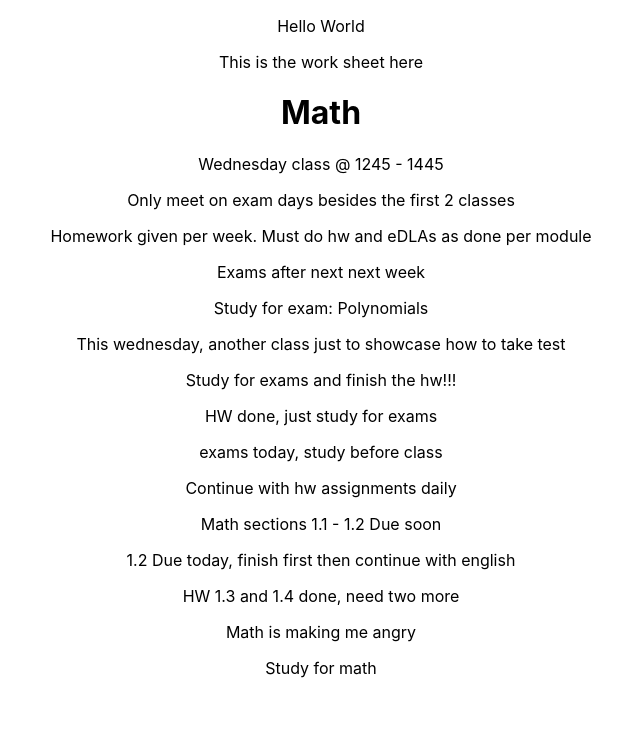
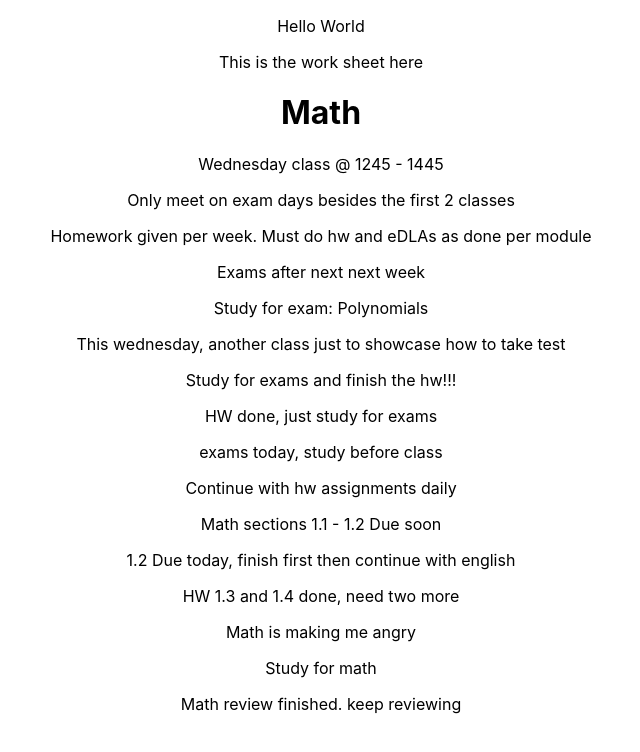
Before and after one commit to jsoomie/school-notebook, a React (Create React App) app: page /math in a window 1280 px wide. Shown: the top 752 px of the page, without its empty margins (319-959 px from the left). Built offline with nearby package versions, Linux system fonts and the light colour scheme.

Commit message:
chore: update math

```diff
--- a/src/pages/Math/Math.tsx
+++ b/src/pages/Math/Math.tsx
@@ -21,6 +21,7 @@ export const Math = () => {
       <p>HW 1.3 and 1.4 done, need two more</p>
       <p>Math is making me angry</p>
       <p>Study for math</p>
+      <p>Math review finished. keep reviewing</p>
     </div>
   );
 };
```
